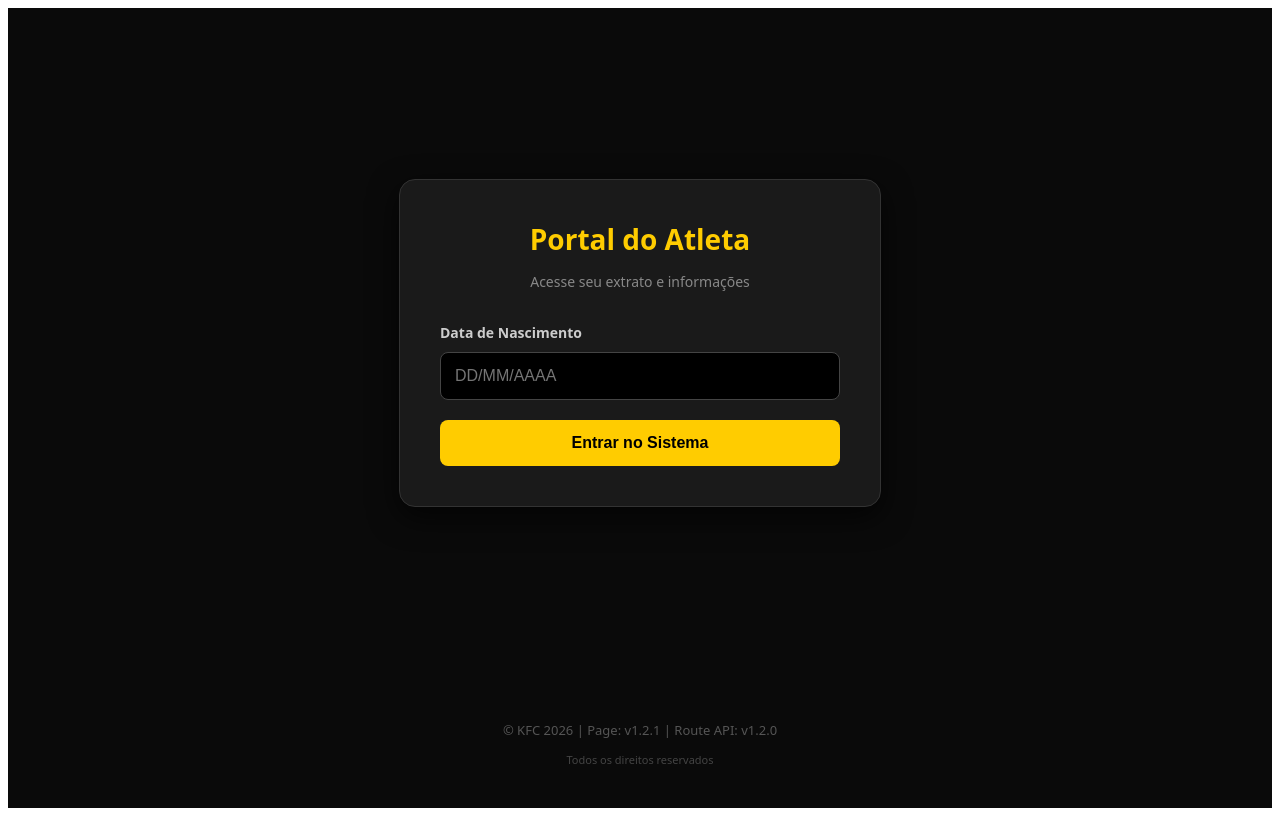
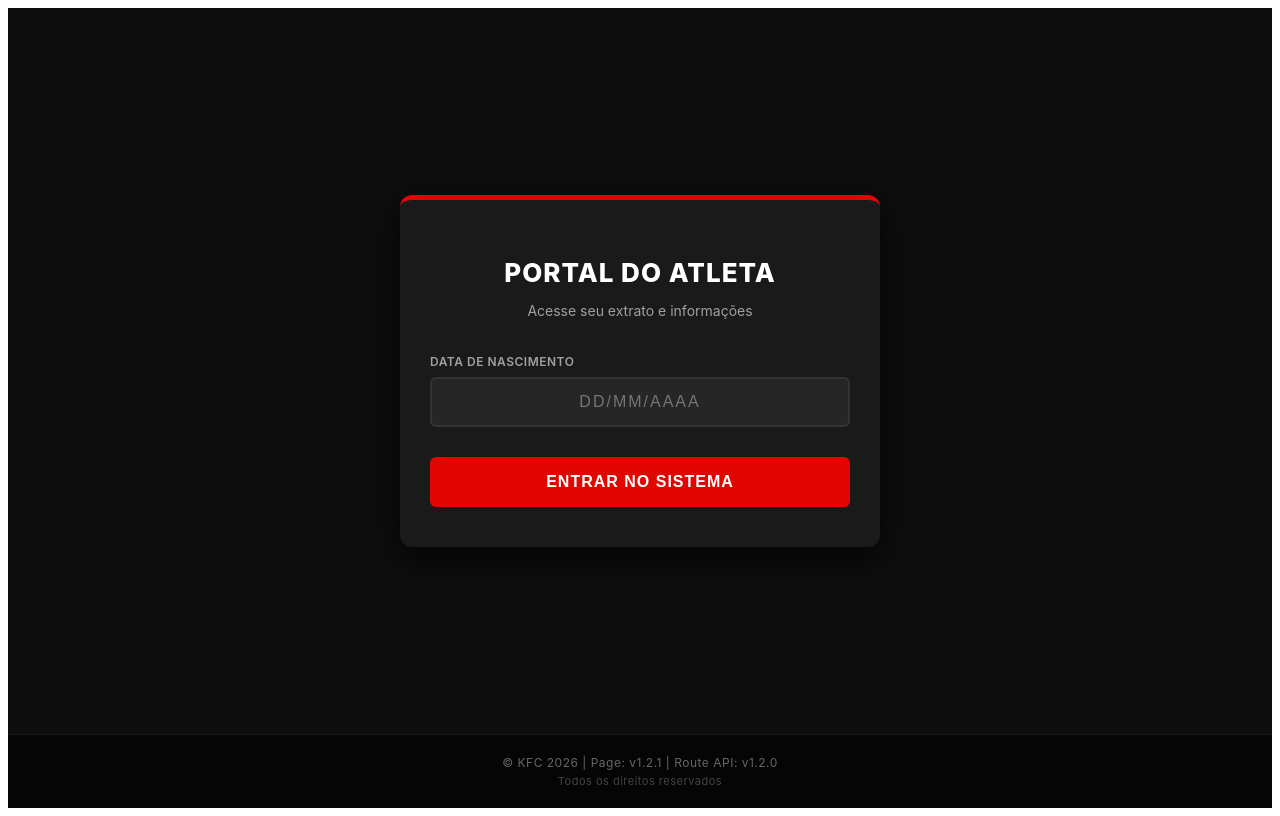
Before and after one commit to GuiKFC/newappKFC, a Next.js app: page /atleta in a window 1280 px wide. Built offline with nearby package versions, Linux system fonts and the light colour scheme.

Commit message:
design: aplicando identidade visual preta, vermelha e branca do KFC

```diff
--- a/app/atleta/atleta.module.css
+++ b/app/atleta/atleta.module.css
@@ -1,10 +1,15 @@
+/* ==========================================================================
+   PORTAL DO ATLETA KFC - IDENTIDADE VISUAL OFICIAL (PRETO, VERMELHO E BRANCO)
+   ========================================================================== */
+
 .container {
+  min-height: 100vh;
   display: flex;
   flex-direction: column;
-  min-height: 100vh;
-  background-color: #0a0a0a;
+  justify-content: space-between;
+  background-color: #0d0d0d; /* Preto profundo de fundo */
+  font-family: -apple-system, BlinkMacSystemFont, 'Segoe UI', Roboto, Helvetica, Arial, sans-serif;
   color: #ffffff;
-  font-family: system-ui, -apple-system, sans-serif;
 }
 
 .main {
@@ -15,32 +20,39 @@
   padding: 20px;
 }
 
+/* Card Principal do Portal */
 .card {
-  background-color: #1a1a1a;
-  padding: 40px;
-  border-radius: 16px;
+  background: #1a1a1a; /* Cinza quase preto para dar relevo */
+  border-top: 5px solid #e10600; /* Linha de destaque Vermelho KFC no topo */
+  border-radius: 12px;
+  padding: 40px 30px;
   width: 100%;
-  max-width: 400px;
-  box-shadow: 0 10px 30px rgba(0,0,0,0.7);
-  border: 1px solid #333;
+  max-width: 420px;
+  box-shadow: 0 10px 30px rgba(0, 0, 0, 0.7);
+  transition: all 0.3s ease;
 }
 
+/* Cabeçalho */
 .header {
   text-align: center;
-  margin-bottom: 32px;
+  margin-bottom: 35px;
 }
 
 .title {
-  color: #ffcc00;
-  font-size: 28px;
-  margin: 0 0 10px 0;
+  font-size: 26px;
+  font-weight: 800;
+  text-transform: uppercase;
+  letter-spacing: 1px;
+  color: #ffffff;
+  margin-bottom: 8px;
 }
 
 .subtitle {
-  color: #888;
   font-size: 14px;
+  color: #a0a0a0;
 }
 
+/* Formulário e Inputs */
 .form {
   display: flex;
   flex-direction: column;
@@ -50,111 +62,169 @@
 .inputGroup {
   display: flex;
   flex-direction: column;
-  gap: 10px;
+  gap: 8px;
 }
 
 .label {
-  font-size: 14px;
-  font-weight: bold;
-  color: #ccc;
+  font-size: 12px;
+  font-weight: 600;
+  text-transform: uppercase;
+  letter-spacing: 0.5px;
+  color: #a0a0a0;
 }
 
 .input {
+  background-color: #262626;
+  border: 2px solid #333333;
+  border-radius: 6px;
   padding: 14px;
-  border-radius: 8px;
-  border: 1px solid #444;
-  background-color: #000;
-  color: #fff;
+  color: #ffffff;
   font-size: 16px;
-  outline: none;
+  text-align: center;
+  letter-spacing: 2px;
+  transition: all 0.2s ease;
 }
 
+.input:focus {
+  outline: none;
+  border-color: #e10600; /* Borda acende em Vermelho KFC ao clicar */
+  background-color: #2d2d2d;
+}
+
+/* Botão de Entrada (Vermelho KFC) */
 .button {
-  padding: 14px;
-  border-radius: 8px;
+  background-color: #e10600;
+  color: #ffffff;
   border: none;
-  background-color: #ffcc00;
-  color: #000;
-  font-weight: bold;
+  border-radius: 6px;
+  padding: 16px;
   font-size: 16px;
+  font-weight: 700;
+  text-transform: uppercase;
+  letter-spacing: 1px;
   cursor: pointer;
-  transition: 0.3s;
+  transition: background-color 0.2s ease, transform 0.1s ease;
+  margin-top: 10px;
+}
+
+.button:hover:not(:disabled) {
+  background-color: #b30500; /* Vermelho mais escuro no hover */
+}
+
+.button:active:not(:disabled) {
+  transform: scale(0.98);
 }
 
 .button:disabled {
-  background-color: #555;
+  background-color: #555555;
+  color: #aaaaaa;
   cursor: not-allowed;
 }
 
+/* Caixa de Erro */
 .errorBox {
-  background-color: rgba(255, 68, 68, 0.1);
+  background-color: rgba(225, 6, 0, 0.1);
+  border: 1px solid #e10600;
+  border-radius: 6px;
   padding: 12px;
-  border-radius: 6px;
-  border: 1px solid #ff4444;
+  text-align: center;
 }
 
 .errorText {
-  color: #ff4444;
-  font-size: 13px;
-  text-align: center;
+  color: #ff4d4d;
+  font-size: 14px;
   margin: 0;
 }
 
+/* Painel de Sucesso (Logado) */
 .successBox {
   text-align: center;
+  display: flex;
+  flex-direction: column;
+  align-items: center;
 }
 
 .iconCheck {
+  background-color: #e10600; /* Círculo vermelho */
+  color: #ffffff;
   width: 60px;
   height: 60px;
-  background-color: #44ff44;
   border-radius: 50%;
   display: flex;
   align-items: center;
   justify-content: center;
-  margin: 0 auto 20px auto;
-}
-
-.iconCheck span {
-  color: #000;
-  font-size: 30px;
+  font-size: 28px;
+  font-weight: bold;
+  margin-bottom: 20px;
+  box-shadow: 0 4px 15px rgba(225, 6, 0, 0.4);
 }
 
 .welcomeText {
-  font-size: 22px;
-  font-weight: bold;
-  color: #ffcc00;
-  margin: 0 0 24px 0;
+  font-size: 24px;
+  font-weight: 700;
+  color: #ffffff;
+  margin-top: 5px;
+  margin-bottom: 25px;
 }
 
+/* Bloco de Informações do Atleta */
 .infoBox {
-  background-color: #000;
-  padding: 15px;
-  border-radius: 10px;
+  background-color: #262626;
+  border-left: 4px solid #e10600; /* Tracinho vermelho na lateral */
+  border-radius: 0 6px 6px 0;
+  padding: 20px;
+  width: 100%;
   text-align: left;
-  font-size: 14px;
-  color: #aaa;
-  border: 1px solid #333;
+  margin-bottom: 30px;
+  display: flex;
+  flex-direction: column;
+  gap: 12px;
 }
 
 .infoBox p {
-  margin: 5px 0;
+  margin: 0;
+  font-size: 15px;
+  color: #e0e0e0;
 }
 
-.logoutButton {
-  margin: 24px 0 0 0;
-  padding: 10px 20px;
-  border-radius: 6px;
-  border: 1px solid #444;
-  background-color: transparent;
-  color: #888;
-  cursor: pointer;
+.infoBox strong {
+  color: #a0a0a0;
+  text-transform: uppercase;
+  font-size: 12px;
+  display: inline-block;
+  width: 140px;
 }
 
+/* Botão de Sair (Estilo Outline Branco) */
+.logoutButton {
+  background-color: transparent;
+  color: #ffffff;
+  border: 2px solid #444444;
+  border-radius: 6px;
+  padding: 12px 24px;
+  font-size: 14px;
+  font-weight: 600;
+  cursor: pointer;
+  transition: all 0.2s ease;
+  width: 100%;
+}
+
+.logoutButton:hover {
+  border-color: #ffffff;
+  background-color: rgba(255, 255, 255, 0.05);
+}
+
+/* Rodapé de Versões */
 .footer {
   text-align: center;
-  padding: 30px;
-  font-size: 13px;
-  color: #555;
-  letter-spacing: '0.5px';
+  padding: 20px;
+  background-color: #050505; /* Rodapé um pouco mais escuro */
+  border-top: 1px solid #1a1a1a;
 }
+
+.footer p {
+  margin: 0;
+  font-size: 12px;
+  color: #666666;
+  letter-spacing: 0.5px;
+}
--- a/package.json
+++ b/package.json
@@ -1,6 +1,6 @@
 {
   "name": "newapp-kfc",
-  "version": "1.1.0",
+  "version": "1.2.1",
   "private": true,
   "scripts": {
     "dev": "next dev",
```
